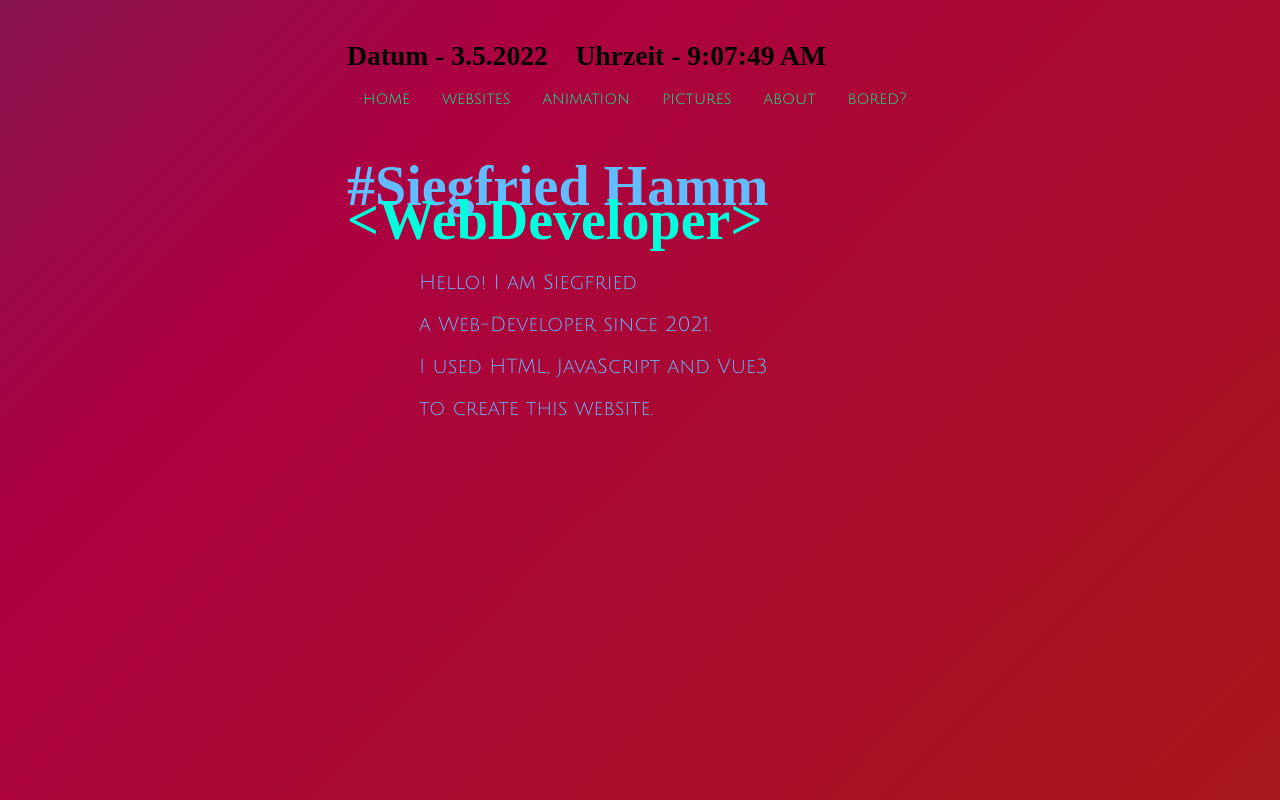
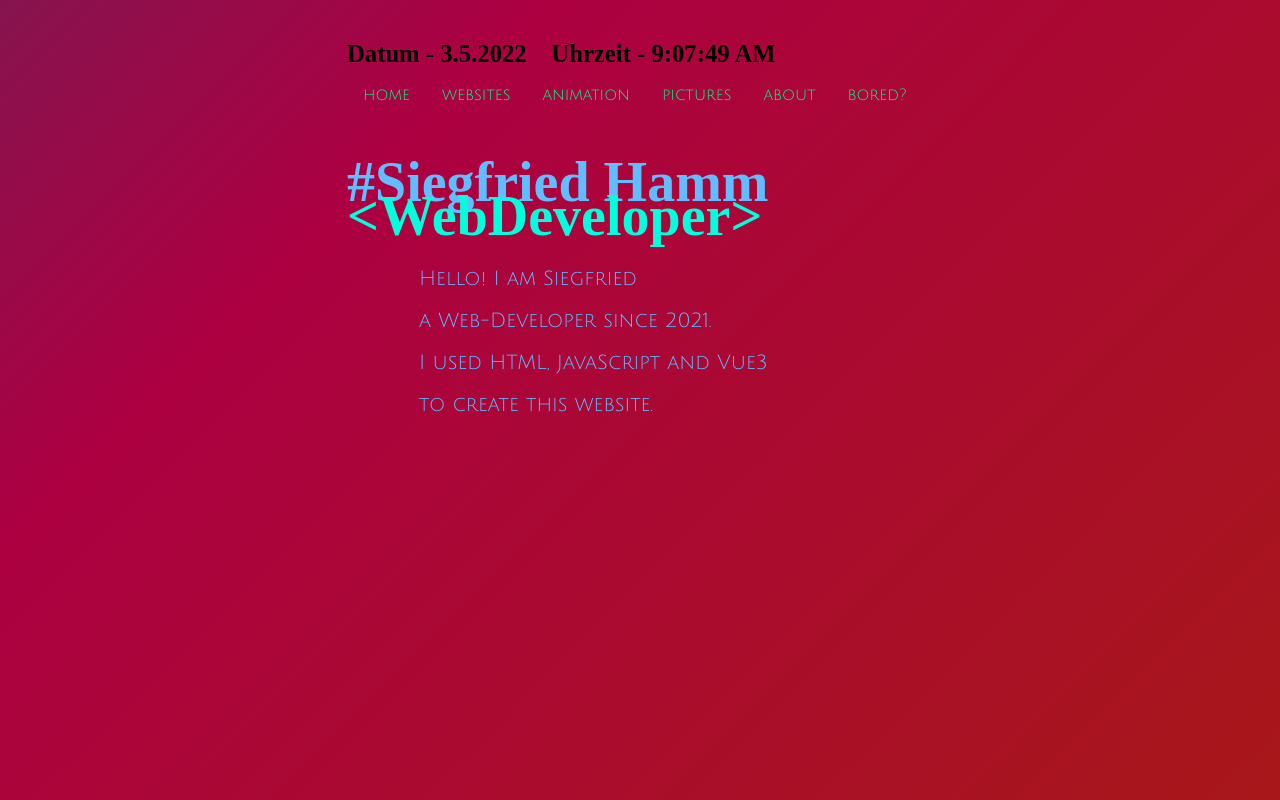
Before and after one commit to siggi-ai/newport, a Vue app: page / in a window 1280 px wide. Built offline with nearby package versions, Linux system fonts and the light colour scheme; a web font is replaced by a local one.

Commit message:
date browser different width

```diff
--- a/src/App.vue
+++ b/src/App.vue
@@ -119,7 +119,7 @@ body {
 
 .date {
   font-family: "Bungee Hairline";
-  font-size: 27.6px;
+  font-size: 24.7px;
   font-weight: bolder;
 }
 
```
